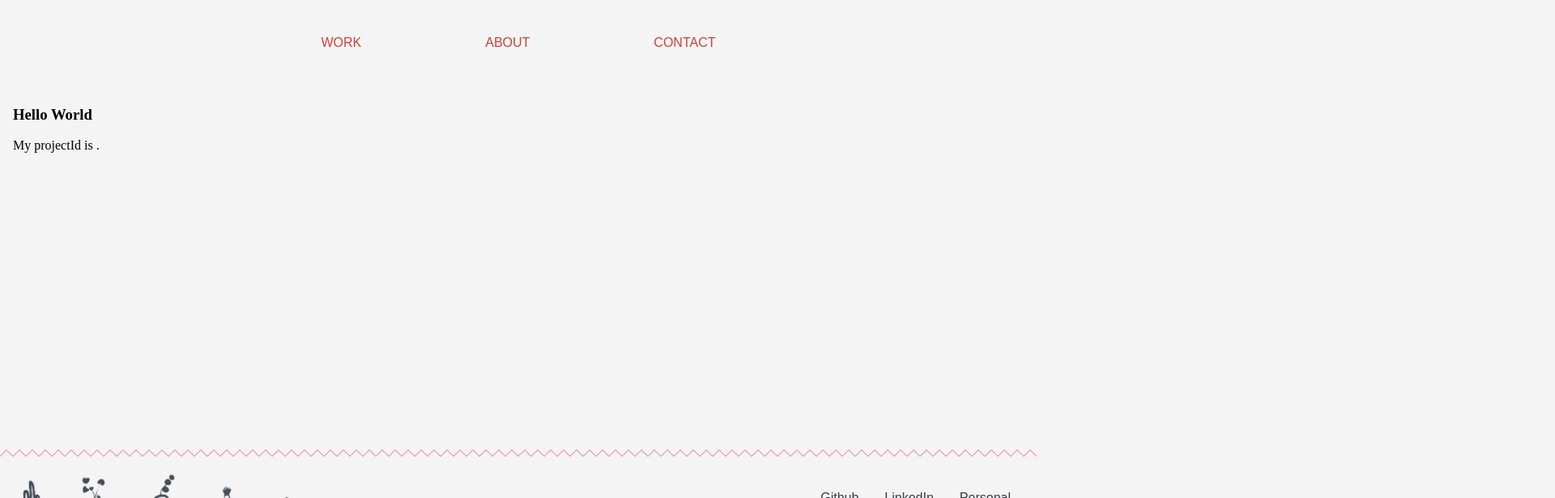
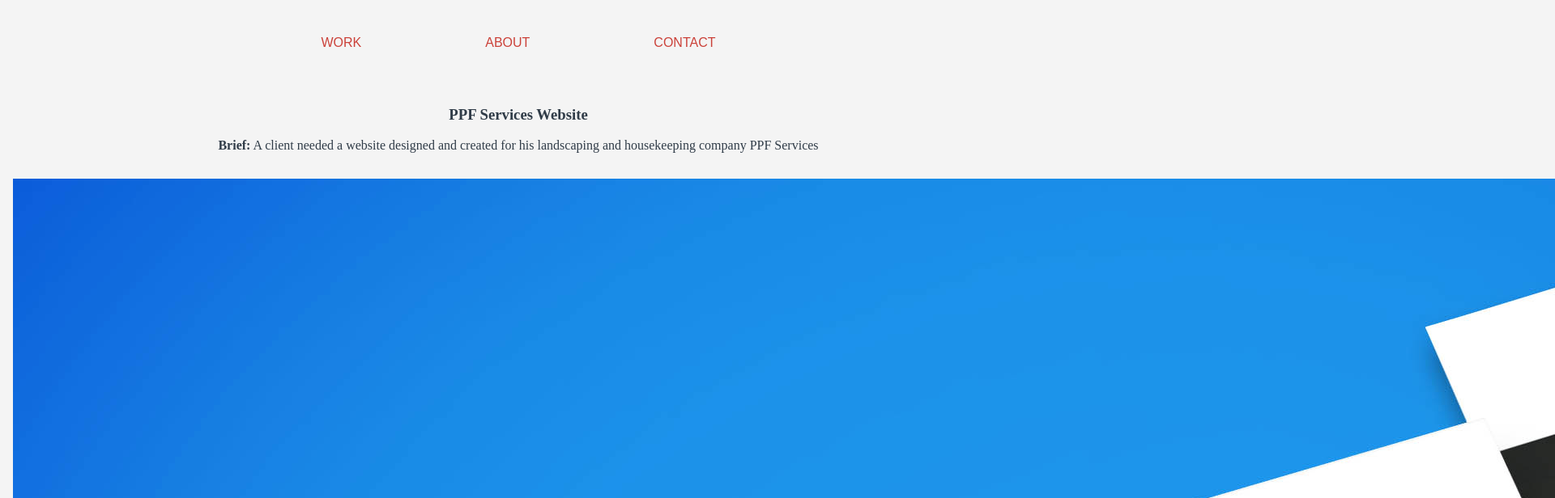
Before and after one commit to francescheng/react-from-scratch, a React app: page /work/ppfservices in a window 1280 px wide. Shown: the part 200-816 px from the top of the page at 81% size, 1920 px wide, since content can reach past the window. Built offline with nearby package versions, Linux system fonts and the light colour scheme.

Commit message:
added image to ppf services page unstyled

```diff
--- a/assets/stylesheets/about.scss
+++ b/assets/stylesheets/about.scss
@@ -14,6 +14,7 @@
   margin-bottom: 2rem;
 }
 
+
 .info-block {
   display: flex;
 }
--- a/package.json
+++ b/package.json
@@ -1,4 +1,5 @@
 {
+  "homepage": "http://francescheng.github.io/react-from-scratch",
   "name": "react-from-scratch",
   "version": "1.0.0",
   "description": "React portfolio from scratch",
@@ -6,7 +7,9 @@
   "scripts": {
     "test": "echo \"Error: no test specified\" && exit 1",
     "build": "babel src -d lib",
-    "start": "webpack-dev-server --open"
+    "start": "webpack-dev-server --open",
+    "predeploy": "npm run build",
+    "deploy": "gh-pages -d build"
   },
   "author": "",
   "license": "ISC",
--- a/src/ppfservices.jsx
+++ b/src/ppfservices.jsx
@@ -1,13 +1,18 @@
 import { hot } from 'react-hot-loader/root';
 import React, { Component } from "react";
 import { useParams } from "react-router-dom";
+import ppfimg from "../assets/images/ppf-mockup.jpg"
 
 function Ppf(props) {
   const { projectId } = useParams();
   return (
     <div>
-      <h3>Hello World</h3>
-      <p>My projectId is {projectId}.</p>
+    <div className="hello">
+        <h3>PPF Services Website</h3>
+        <p><strong>Brief:</strong> A client needed a website designed and created for his landscaping and housekeeping company PPF Services</p>
+    </div>
+        <img src={ppfimg} alt="PPF Services"/>
+
     </div>
   );
 }
```
